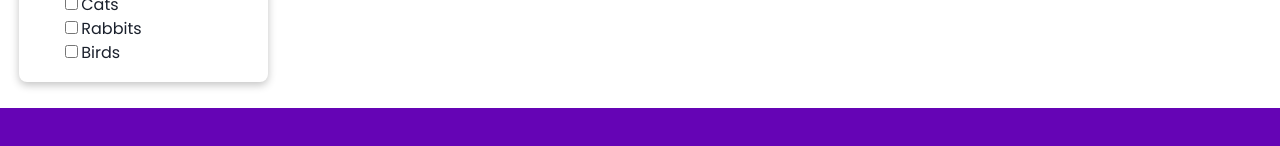
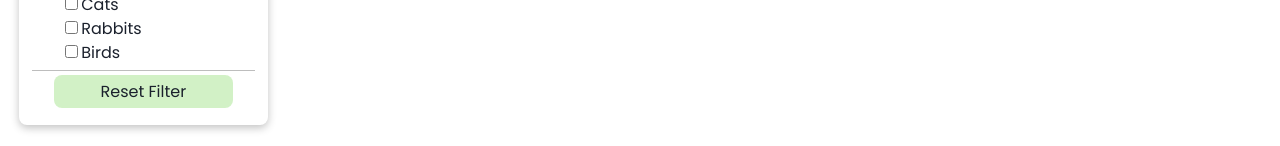
Before and after one commit to Alipakkr/PetPals, a React (Create React App) app in the folder frontend/my-react-app/: page /pet-adoption in a window 1280 px wide. Shown: the part 538-684 px from the top of the page. Built offline with nearby package versions, Linux system fonts and the light colour scheme; no server answers.

Commit message:
reset added

```diff
--- a/frontend/my-react-app/src/Pages/Petadoption.jsx
+++ b/frontend/my-react-app/src/Pages/Petadoption.jsx
@@ -6,12 +6,15 @@ import { fetchPets } from '../Redux/action';
 import Loading from '../components/Loading';
 
 const Petadoption = () => {
-    const [filters, setFilters] = useState({
+    const initialFilter = {
         gender: '',
         color: [],
         age: [],
         pettype: ''
-    });
+    }
+    const [filters, setFilters] = useState(
+        initialFilter
+    );
 
     const store = useSelector((store) => store.pets);
     const isLoading = useSelector((store) => store.isLoading);
@@ -42,6 +45,10 @@ const Petadoption = () => {
     const handlepettypeChange = (pettype) => {
         setFilters({ ...filters, pettype });
     };
+
+    const handlefilterReset = () => {
+        setFilters(initialFilter);
+    }
 
     return (
         <div className="adopt-main-container">
@@ -126,6 +133,10 @@ const Petadoption = () => {
                             </label>
                         </div>
                     </div>
+                    <div className="hr"></div>
+                    <div className="filter-item">
+                        <button onClick={handlefilterReset}>Reset Filter</button>
+                    </div>
                 </div>
                 <div className='disp'>
                     {isLoading ? <Loading /> :
--- a/frontend/my-react-app/src/Pages/styles/Address.css
+++ b/frontend/my-react-app/src/Pages/styles/Address.css
@@ -301,7 +301,7 @@ footer>p,
 .iconsection {
     display: flex;
     gap: 10px;
-    justify-content: end;
+    justify-content: flex-end;
     align-items: baseline;
     margin-top: 170px;
     width: 50%;
--- a/frontend/my-react-app/src/Pages/styles/adoption.css
+++ b/frontend/my-react-app/src/Pages/styles/adoption.css
@@ -42,6 +42,12 @@ h2 {
     width: 70%;
     /* border: 1px solid; */
 }
+.filter-item>button{
+    background-color: rgba(98, 204, 56, 0.283);
+    width: 80%;
+    border-radius: 8px;
+    padding: 2% 0;
+}
 
 .filter-header-icon-text {
     display: flex;
```
